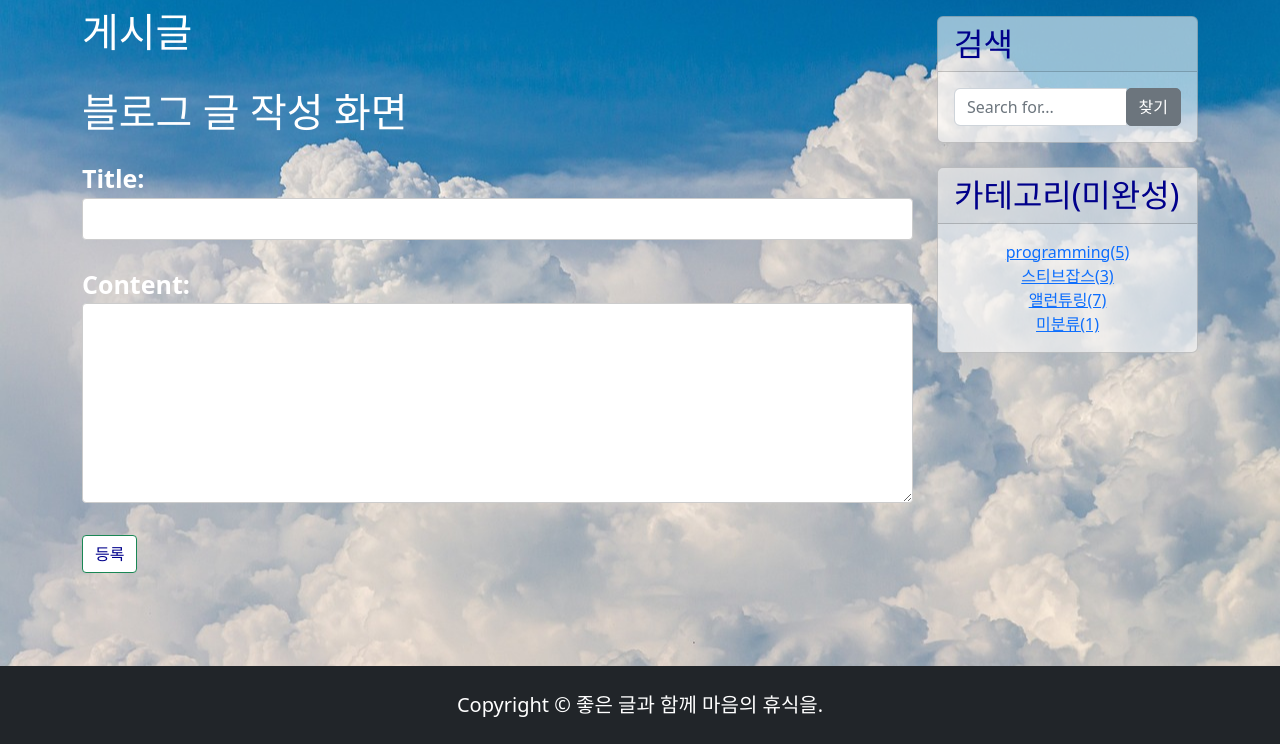
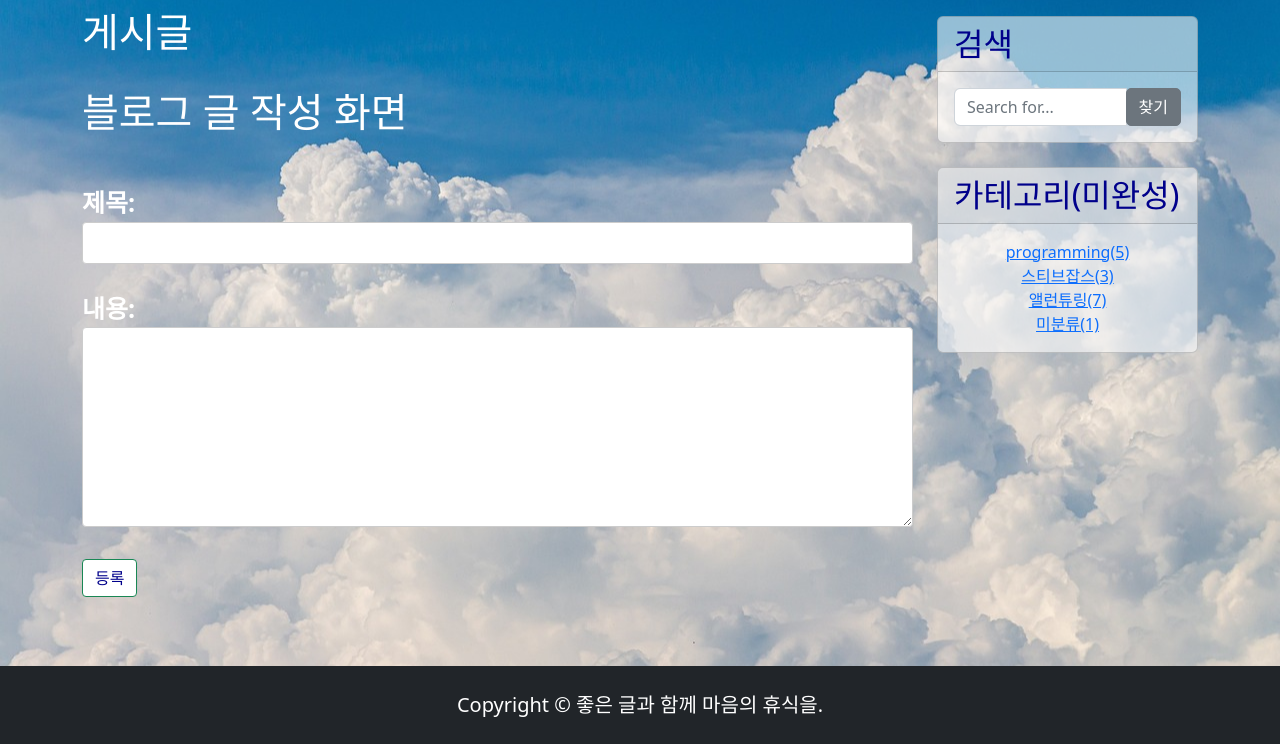
Before and after one commit to FutureMaker0/django_webex, a Django app: page /blog/write/ in a window 1280 px wide. Shown: the part 56-800 px from the top of the page. Run offline with Django 4.2, Linux system fonts and the light colour scheme; a user stored in the database is signed in; some libraries are stand-ins or nearby versions.

Commit message:
글쓰기 폼 ui css 업데이트

```diff
--- a/blog/templates/blog/base.html
+++ b/blog/templates/blog/base.html
@@ -8,6 +8,7 @@
     <meta http-equiv="X-UA-Compatible" content="IE=edge">
     <meta name="viewport" content="width=device-width, initial-scale=1.0">
     <link href="https://cdn.jsdelivr.net/npm/bootstrap@5.2.3/dist/css/bootstrap.min.css" rel="stylesheet" integrity="sha384-rbsA2VBKQhggwzxH7pPCaAqO46MgnOM80zW1RWuH61DGLwZJEdK2Kadq2F9CUG65" crossorigin="anonymous">
+    <link href="https://cdn.jsdelivr.net/npm/bootstrap@5.2.3/dist/css/bootstrap.min.css.map" rel="stylesheet" integrity="sha384-rbsA2VBKQhggwzxH7pPCaAqO46MgnOM80zW1RWuH61DGLwZJEdK2Kadq2F9CUG65" crossorigin="anonymous">
 
     <link href="{% static 'css/styles2.css' %}" rel="stylesheet" media="screen"/>
 
--- a/blog/templates/blog/post_detail.html
+++ b/blog/templates/blog/post_detail.html
@@ -14,7 +14,7 @@
                 <a href="{% url 'blog:edit' pk=post.pk %}" class="btn">게시글 수정</a>
                 <form action="{% url 'blog:delete' pk=post.pk %}" method="post" class="btn"> <!-- 메소드는 거의 http에서 get아니면 post다. -->
                     {% csrf_token %}
-                    <input type="submit" value="게시글 삭제" class="btn"> <!-- 해놓고 urls.py 수정 필요-->
+                    <input type="submit" value="게시글 삭제"> <!-- 해놓고 urls.py 수정 필요-->
                 </form>
                 <hr>
             {% else %}
--- a/blog/templates/blog/post_form.html
+++ b/blog/templates/blog/post_form.html
@@ -1,13 +1,14 @@
 {% extends 'blog/base.html' %}
-
-{% load crispy_forms_tags %}
 
 {% block content %}
     <h1 id="post_form-write">블로그 글 작성 화면</h1>
 
-    <form action="{% url 'blog:write' %}" method="post" class="mt-4"> <!-- action에 주소 -->
+    <form action="{% url 'blog:write' %}" method="post" class="mt-5"> <!-- action에 주소 -->
         {% csrf_token %}  <!-- form 요청을 허락하겠다는 명시 -->
-        {{ form.as_p }}
+
+        {% comment %} {{ form.as_p }} {% endcomment %}
+        <p><label for="id_title">제목:</label><input type="text" name="title" id="id_title"></p>
+        <p><label for="id_content">내용:</label><textarea name="content" id="id_content"></textarea></p>
 
         <!-- 서버에 값을 넘겨주기 위해 인풋을 사용 -->
         <input type="submit" value="등록" class="btn btn-outline-success">
```
